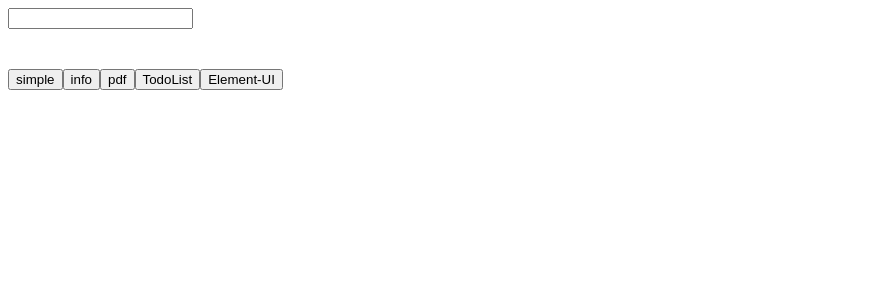
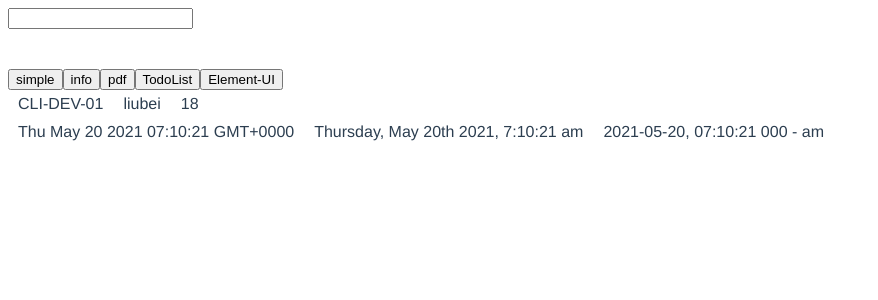
Before and after one commit to ShenJinXiang/vue, a Vue app in the folder exam/cli-01/: page / in a window 1280 px wide. Shown: the top 300 px of the page, without its empty margins (0-878 px from the left). Built offline with nearby package versions, Linux system fonts and the light colour scheme.

Commit message:
add moment

```diff
--- a/exam/cli-01/package.json
+++ b/exam/cli-01/package.json
@@ -12,6 +12,7 @@
     "axios": "^0.21.1",
     "core-js": "^3.6.5",
     "element-ui": "^2.15.2",
+    "moment": "^2.29.1",
     "vue": "^2.6.11",
     "vue-axios": "^3.2.4",
     "vue-router": "^3.2.0"
--- a/exam/cli-01/src/config/index.js
+++ b/exam/cli-01/src/config/index.js
@@ -1,5 +1,5 @@
 export default {
-  title: process.env.VUE_APP_API_URL,
+  title: process.env.VUE_APP_TITLE,
   baseUrl: {
     apiUrl: process.env.VUE_APP_API_URL,
     fileUrl: process.env.VUE_APP_FILE_URL,
--- a/exam/cli-01/src/main.js
+++ b/exam/cli-01/src/main.js
@@ -3,6 +3,8 @@ import Vue from 'vue';
 // import VueAxios from 'vue-axios';
 import ElementUI from 'element-ui';
 import 'element-ui/lib/theme-chalk/index.css';
+import config from '@/config';
+import moment from 'moment';
 import App from './App.vue';
 import router from './router';
 
@@ -10,6 +12,15 @@ Vue.config.productionTip = false;
 // Vue.use(VueAxios, axios);
 Vue.use(ElementUI);
 
+Vue.prototype.$config = config;
+
+moment.locale('zh-cn');
+Vue.prototype.$moment = moment;
+Vue.prototype.GlobalCliObj = {
+  name: 'liubei',
+  age: 18,
+};
+
 new Vue({
   router,
   render: (h) => h(App),
--- a/exam/cli-01/src/views/Home.vue
+++ b/exam/cli-01/src/views/Home.vue
@@ -7,6 +7,16 @@
     <button @click="showPdf">pdf</button>
     <button @click="showTodoList">TodoList</button>
     <button @click="showElement">Element-UI</button>
+    <div>
+      <span>{{ title }}</span>
+      <span>{{ name }}</span>
+      <span>{{ age }}</span>
+    </div>
+    <div>
+      <span>{{time1}}</span>
+      <span>{{time2}}</span>
+      <span>{{time3}}</span>
+    </div>
   </div>
 </template>
 
@@ -17,6 +27,16 @@ import { postAxios } from '@/lib/http';
 
 export default {
   name: 'Home',
+  data() {
+    return {
+      name: this.GlobalCliObj.name,
+      age: this.GlobalCliObj.age,
+      title: this.$config.title,
+      time1: this.$moment(),
+      time2: this.$moment().format('dddd, MMMM Do YYYY, h:mm:ss a'),
+      time3: this.$moment().format('YYYY-MM-DD, HH:mm:ss SSS - a'),
+    };
+  },
   components: {
     HelloWorld,
   },
@@ -50,3 +70,10 @@ export default {
   },
 };
 </script>
+
+<style>
+span {
+  display: inline-block;
+  padding: 5px 10px;
+}
+</style>
```
Also changed, not shown: 1 other file (tests, documents, lock files or other folders).
